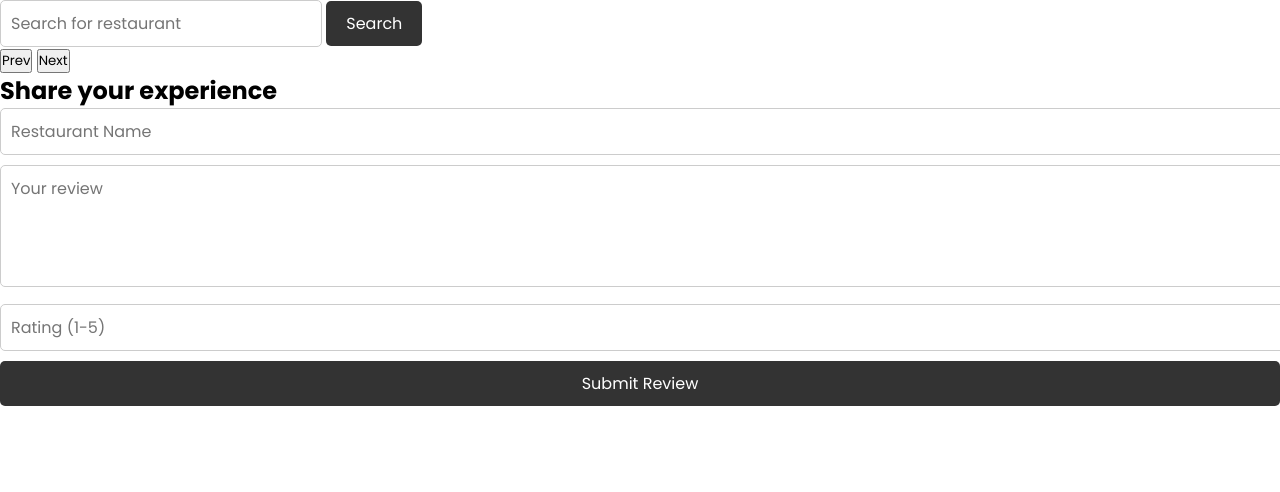
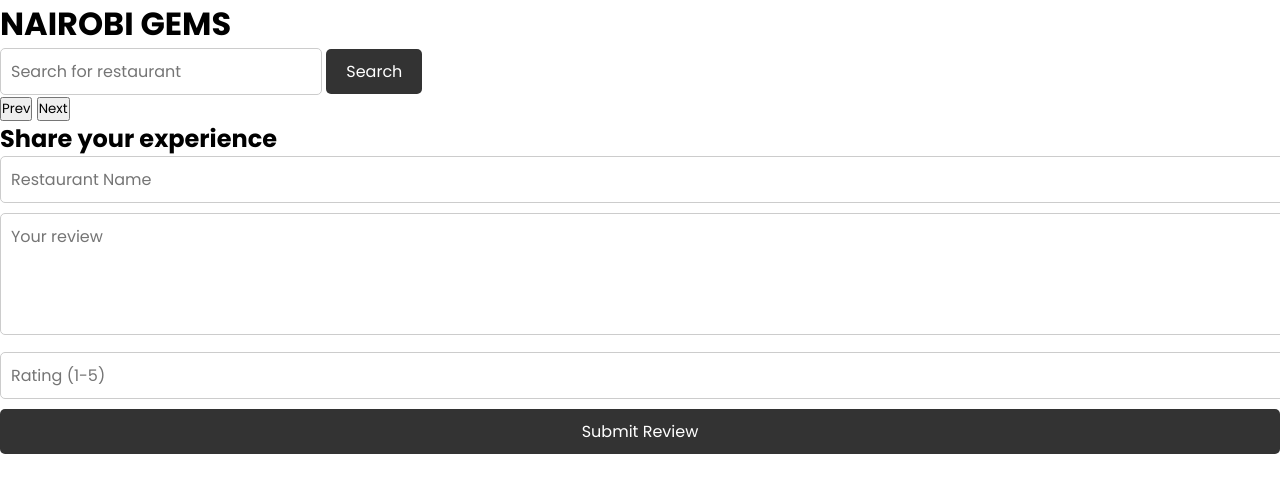
Before and after one commit to will-wagura/Phase-1-Project, a plain HTML site: page Index.html in a window 1280 px wide. Shown: the top 492 px of the page. Drawn offline with Linux system fonts and the light colour scheme.

Commit message:
Changes some classes and div elements in the structure

```diff
--- a/Index.html
+++ b/Index.html
@@ -3,17 +3,17 @@
   <head>
     <meta charset="UTF-8" />
     <meta name="viewport" content="width=device-width, initial-scale=1.0" />
-    <title>NAIROBI GEMS</title>
+    <title>Review Carousel</title>
     <link rel="stylesheet" href="Styles.css" />
     <link rel="preconnect" href="https://fonts.googleapis.com" />
     <link rel="preconnect" href="https://fonts.gstatic.com" crossorigin />
     <link
       href="https://fonts.googleapis.com/css2?family=Poppins:ital,wght@0,100;0,200;0,300;0,400;0,500;0,600;0,700;0,800;0,900;1,100;1,200;1,300;1,400;1,500;1,600;1,700;1,800;1,900&display=swap"
       rel="stylesheet"
-    />
-  </head>
+    />  </head>
   <body>
     <script src="Script.js"></script>
+    <h1 id="app-heading">NAIROBI GEMS</h1>
 
     <div class="search-container">
       <input
@@ -23,7 +23,7 @@
       />
       <button id="search-btn">Search</button>
     </div>
-    <div class="carouse-container">
+    <div class="carousel-container">
       <div class="carousel">
         <!-- Reviews will be inserted here dynamically -->
       </div>
```
